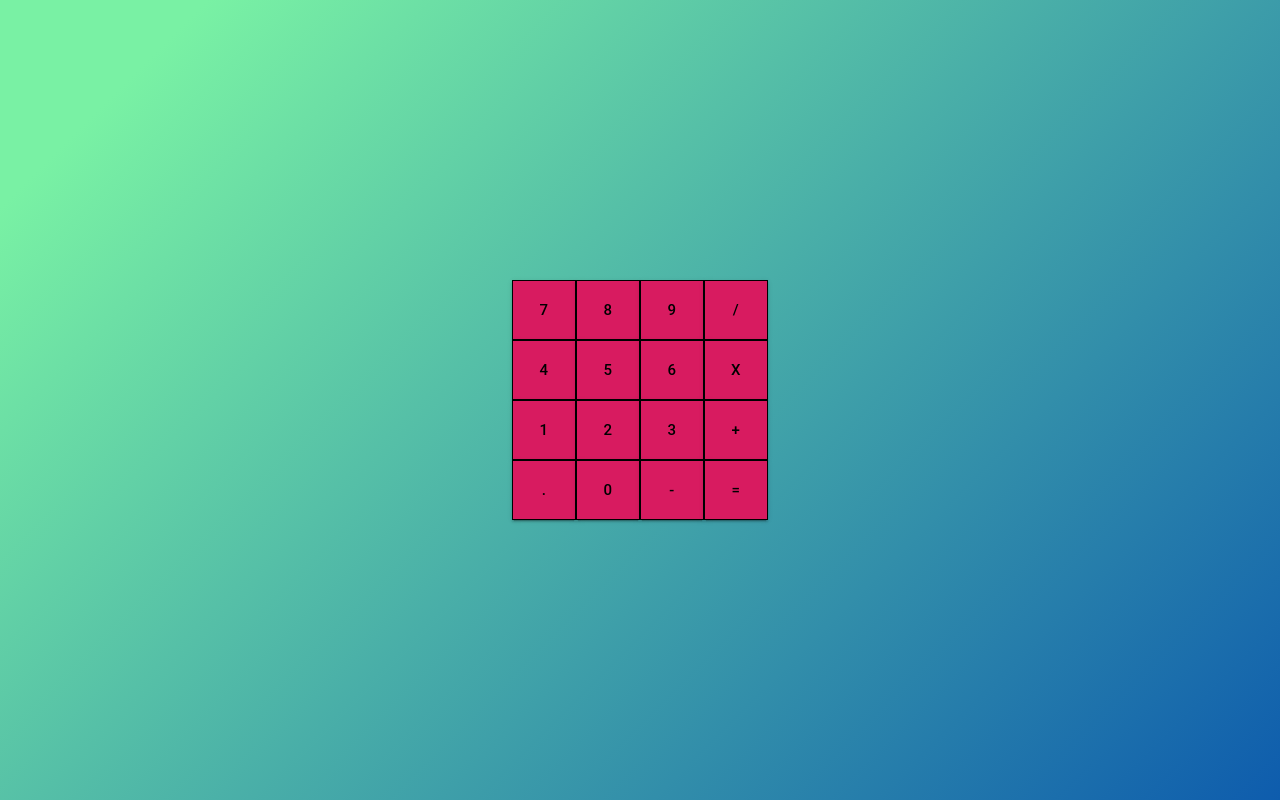
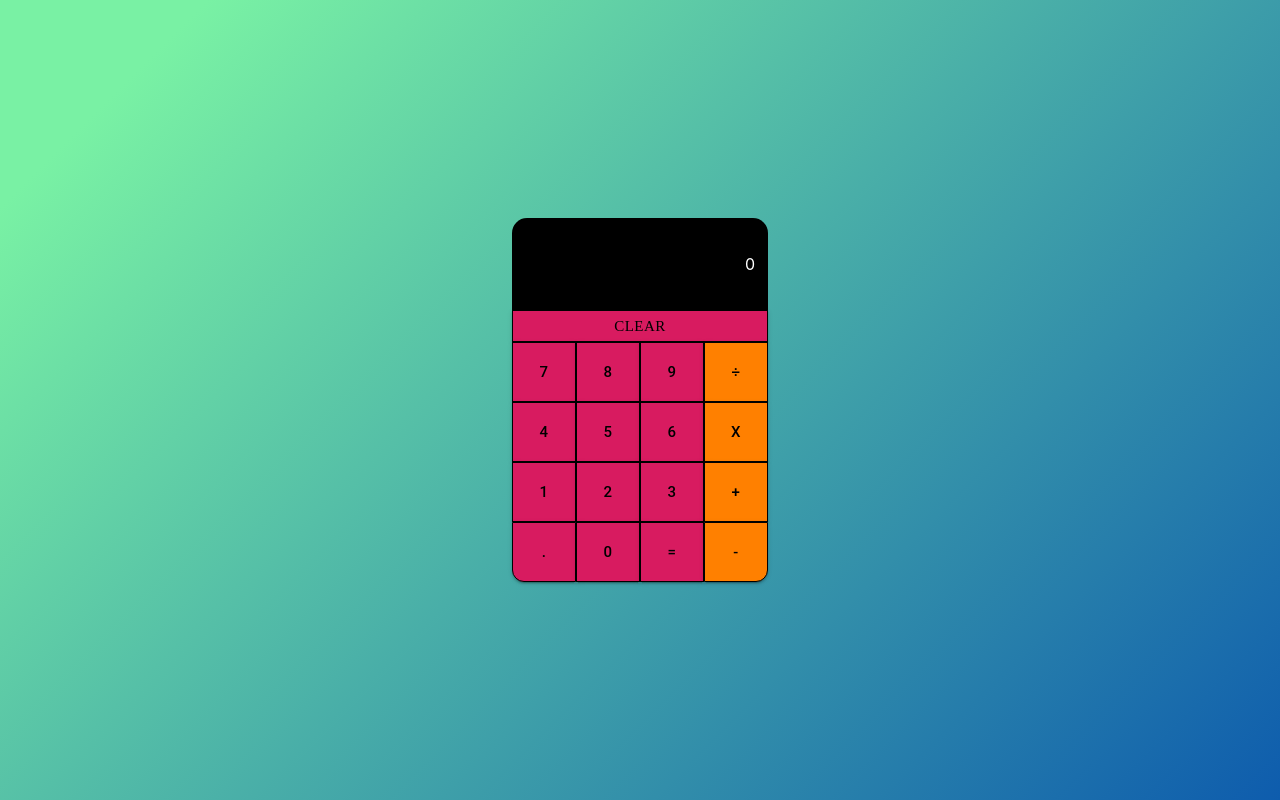
Before and after one commit to ArielCalisaya/calculator-ng, a React (Create React App) app: page / in a window 1280 px wide. Built offline with nearby package versions, Linux system fonts and the light colour scheme.

Commit message:
UI almost Finished

```diff
--- a/src/App.js
+++ b/src/App.js
@@ -1,11 +1,7 @@
 import React from "react";
-
 import Calculator from "./components/Calculator";
 
-/*------------------------------------------------
-                    Material UI
-------------------------------------------------*/
-// import crateMuiTheme from '@material-ui/core/styles/createMuiTheme'
+// Material-UI theme creator
 import { MuiThemeProvider, createMuiTheme } from "@material-ui/core/styles";
 import customTheme from "./util/theme.js";
 
--- a/src/components/Calculator.js
+++ b/src/components/Calculator.js
@@ -1,21 +1,35 @@
-import React from 'react';
-import  TheButton  from '../util/theButton';
-import withStyles from '@material-ui/core/styles/withStyles';
+import React from "react";
+import Input from "./Input";
+import withStyles from "@material-ui/core/styles/withStyles";
 
+// Reusable Button
+import TheButton from "../util/theButton";
+
+// Get styles
 const styles = (theme) => ({
-  ...theme.styled
-})
+  ...theme.styled,
+});
 
+// Calculator and numbers row
 const Calculator = () => {
-
   return (
     <div className="container">
+      <div className="row">
+        <Input />
+      </div>
+      <TheButton
+        editButton={{ width: "100%", height: "32px", fontFamily: "cursive" }}
+      >
+        clear
+      </TheButton>
+
       <div className="row">
         <TheButton>7</TheButton>
         <TheButton>8</TheButton>
         <TheButton>9</TheButton>
-        <TheButton>/</TheButton>
+        <TheButton>÷</TheButton>
       </div>
+
       <div className="row">
         <TheButton>4</TheButton>
         <TheButton>5</TheButton>
@@ -29,14 +43,14 @@ const Calculator = () => {
         <TheButton>+</TheButton>
       </div>
       <div className="row">
-        <TheButton>.</TheButton>
+        <TheButton editButton={{ borderBottomLeftRadius: "12px" }}>.</TheButton>
         <TheButton>0</TheButton>
-        <TheButton>-</TheButton>
         <TheButton>=</TheButton>
+        <TheButton editButton={{ borderBottomRightRadius: "12px" }}>-</TheButton>
       </div>
     </div>
   );
-}
+};
 
-
+// It connects with global Styles and export Function
 export default withStyles(styles)(Calculator);
--- /dev/null
+++ b/src/components/Input.js
@@ -0,0 +1,17 @@
+import React from "react";
+import withStyles from "@material-ui/core/styles/withStyles";
+
+const styles = (theme) => ({
+  ...theme.styled,
+});
+
+const Input = (props) => {
+  const { classes } = props;
+
+  return (
+    <div className={classes.inputStyle}>
+        0
+    </div>
+  );
+};
+export default withStyles(styles)(Input);
--- a/src/index.css
+++ b/src/index.css
@@ -1,14 +1,18 @@
+/*
+  I will use css to change specific styles
+*/
+
 body {
   margin: 0;
-  font-family: -apple-system, BlinkMacSystemFont, 'Segoe UI', 'Roboto', 'Oxygen',
-    'Ubuntu', 'Cantarell', 'Fira Sans', 'Droid Sans', 'Helvetica Neue',
+  font-family: -apple-system, BlinkMacSystemFont, "Segoe UI", "Roboto", "Oxygen",
+    "Ubuntu", "Cantarell", "Fira Sans", "Droid Sans", "Helvetica Neue",
     sans-serif;
   -webkit-font-smoothing: antialiased;
   -moz-osx-font-smoothing: grayscale;
 }
 
 code {
-  font-family: source-code-pro, Menlo, Monaco, Consolas, 'Courier New',
+  font-family: source-code-pro, Menlo, Monaco, Consolas, "Courier New",
     monospace;
 }
 
@@ -16,22 +20,22 @@ code {
   display: flex;
   justify-content: center;
   align-items: center;
-  background-image: linear-gradient( 135deg, #79F1A4 10%, #0E5CAD 100%);
+  background-image: linear-gradient(135deg, #79f1a4 10%, #0e5cad 100%);
   height: 100vh;
   width: 100%;
 }
-/* .calculator-wrapper{
-  width: 400px;
-  height: 600px;
-} */
+
 #button {
   border-radius: 0px;
   border-color: black;
-  border: 0.2px solid
-
+  border: 0.2px solid;
 }
-.btn-grad {background-image: linear-gradient(to right, #314755 0%, #26a0da 51%, #314755 100%)}
-.btn-grad:hover { background-position: right center; }
+.operator {
+  background-color: #ff8000 !important;
+}
+.operator:hover {
+  background-color: #e37405 !important;
+}
 
 .button {
   display: flex;
@@ -39,7 +43,6 @@ code {
   justify-content: center;
   align-items: center;
   font-weight: lighter;
-
 }
 .row {
   display: flex;
--- a/src/util/theButton.js
+++ b/src/util/theButton.js
@@ -1,27 +1,36 @@
-import React, { useState, useEffect } from "react";
+import React from "react";
 import Button from "@material-ui/core/Button";
 import withStyles from "@material-ui/core/styles/withStyles";
-/*------------------------------------------------
-                      Counter
-------------------------------------------------*/
+
+/*
+  Here's the button that optimizes the code and
+  facilitates the manipulation and style of the children
+*/
+
 const styles = (theme) => ({
   ...theme.styled,
 });
 
-const TheButton = ({ children }) => {
+const TheButton = ({ children, editButton }) => {
+
+/*
+  This variable allows to differentiate between operator
+  and number, therefore !isNaN, it returns a true boolean value,
+  if the value is a number next to the other specified variables
+ */
   let isOperator;
 
   isOperator = (val) => {
-    return !isNaN(val) || val === "." || val === "=";
+    return !isNaN(val) || val === "." || val === "clear" || val === "=";
   };
 
   return (
     <Button
-
       id="button"
       size="large"
       color="secondary"
       variant="contained"
+      style={editButton}
       className={`button ${isOperator(children) ? "" : "operator"}`}
     >
       {children}
--- a/src/util/theme.js
+++ b/src/util/theme.js
@@ -1,19 +1,32 @@
+// Here is the global styles
+
 export default {
   palette: {
     primary: {
-          light: '#757ce8',
-          main: '#00796b',
-          dark: '#002884',
-          contrastText: '#fff'
+      light: "#757ce8",
+      main: "#00796b",
+      dark: "#002884",
+      contrastText: "#fff",
     },
     secondary: {
-          light: '#ff7961',
-          main: '#d81b60',
-          dark: '#c30e54',
-          contrastText: '#000'
-        }
+      light: "#ff7961",
+      main: "#d81b60",
+      dark: "#c30e54",
+      contrastText: "#000",
+    },
   },
   styled: {
-
-      }
-}
+    inputStyle: {
+      display: "flex",
+      height: "4.2em",
+      flex: 1,
+      background: "#000",
+      borderTopLeftRadius: "15px",
+      borderTopRightRadius: "15px",
+      color: "#fff",
+      justifyContent: "flex-end",
+      padding: "0.8em",
+      alignItems: "center",
+    },
+  },
+};
```
Lines whose indentation alone changed are shown as unchanged.
